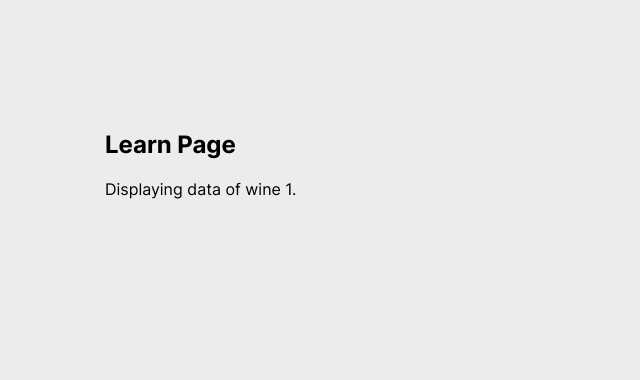
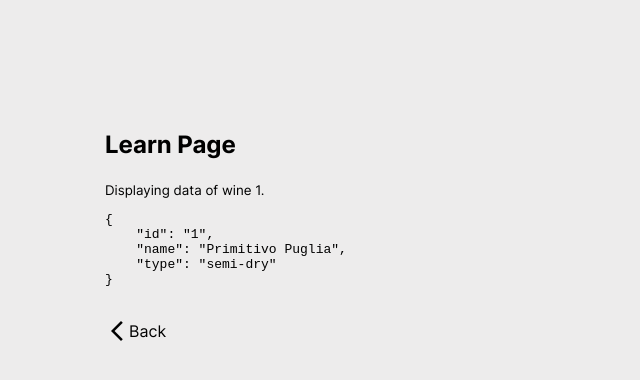
Before and after one commit to idenisovs/react-fe-test, a React (Create React App) app: page /learn/1 in a window 1280 px wide. Shown: the top 380 px of the page, without its empty margins (0-640 px from the left). Built offline with nearby package versions, Linux system fonts and the light colour scheme.

Commit message:
Learn and Shop pages.

```diff
--- a/src/App.tsx
+++ b/src/App.tsx
@@ -4,6 +4,7 @@ import { RouterProvider } from 'react-router-dom';
 import router from './router';
 
 import './App.css';
+import './WinePage.css';
 
 function App() {
 	return (
--- /dev/null
+++ b/src/WinePage.css
@@ -0,0 +1,12 @@
+.WinePage__Actions {
+    margin-top: 2em;
+}
+
+.WinePage__Link {
+    display: flex;
+    flex-direction: row;
+    align-items: center;
+
+    color: black;
+    text-decoration: none;
+}
--- a/src/hooks/useWine.ts
+++ b/src/hooks/useWine.ts
@@ -3,10 +3,14 @@ import { useEffect, useState } from 'react';
 import { WineProvider } from '../providers';
 import { Wine } from '../dtos';
 
-export function useWine(wineId: string) {
+export function useWine(wineId?: string) {
 	const [ wine, setWine ] = useState<Wine|null>(null);
 
 	useEffect(() => {
+		if (!wineId) {
+			return;
+		}
+
 		WineProvider.getById(wineId).then((response) => {
 			setWine(response ? response : null);
 		})
--- a/src/pages/LearnPage.tsx
+++ b/src/pages/LearnPage.tsx
@@ -1,23 +1,38 @@
 import React from 'react';
 
+import { Link, useParams } from 'react-router-dom';
+import { useWine } from '../hooks';
+
 import './LearnPage.css';
-import { useParams } from 'react-router-dom';
 
 type RouteParams = {
-	wineId: number;
+	wineId: string;
 }
 
 export function LearnPage() {
 	const { wineId } = useParams<keyof RouteParams>();
+	const wine = useWine(wineId);
 
 	return (
-		<section>
-			<h1>
-				Learn Page
-			</h1>
-			<p>
-				Displaying data of wine {wineId}.
-			</p>
+		<section className="WinePage">
+			<header>
+				<h1>
+					Learn Page
+				</h1>
+				<small>
+					Displaying data of wine {wineId}.
+				</small>
+			</header>
+
+			<pre>
+				{JSON.stringify(wine, null, 4)}
+			</pre>
+
+			<div className="WinePage__Actions">
+				<Link to="/" className="WinePage__Link">
+					<i className="material-symbols-outlined">arrow_back_ios_new</i> Back
+				</Link>
+			</div>
 		</section>
 	);
 }
--- a/src/pages/ShopPage.tsx
+++ b/src/pages/ShopPage.tsx
@@ -1,7 +1,8 @@
 import React from 'react';
-import { useParams } from 'react-router-dom';
+import { Link, useParams } from 'react-router-dom';
 
 import './ShopPage.css';
+import { useWine } from '../hooks';
 
 type RouteParams = {
 	wineId: number;
@@ -9,15 +10,28 @@ type RouteParams = {
 
 export function ShopPage() {
 	const { wineId } = useParams<keyof RouteParams>();
+	const wine = useWine(wineId);
 
 	return (
-		<section>
-			<h1>
-				Shop Page
-			</h1>
-			<p>
-				Displaying data of wine {wineId}.
-			</p>
+		<section className="WinePage">
+			<header>
+				<h1>
+					Shop Page
+				</h1>
+				<small>
+					Displaying data of wine {wineId}.
+				</small>
+			</header>
+
+			<pre>
+				{JSON.stringify(wine, null, 4)}
+			</pre>
+
+			<div className="WinePage__Actions">
+				<Link to="/" className="WinePage__Link">
+					<i className="material-symbols-outlined">arrow_back_ios_new</i> Back
+				</Link>
+			</div>
 		</section>
 	);
 }
```
